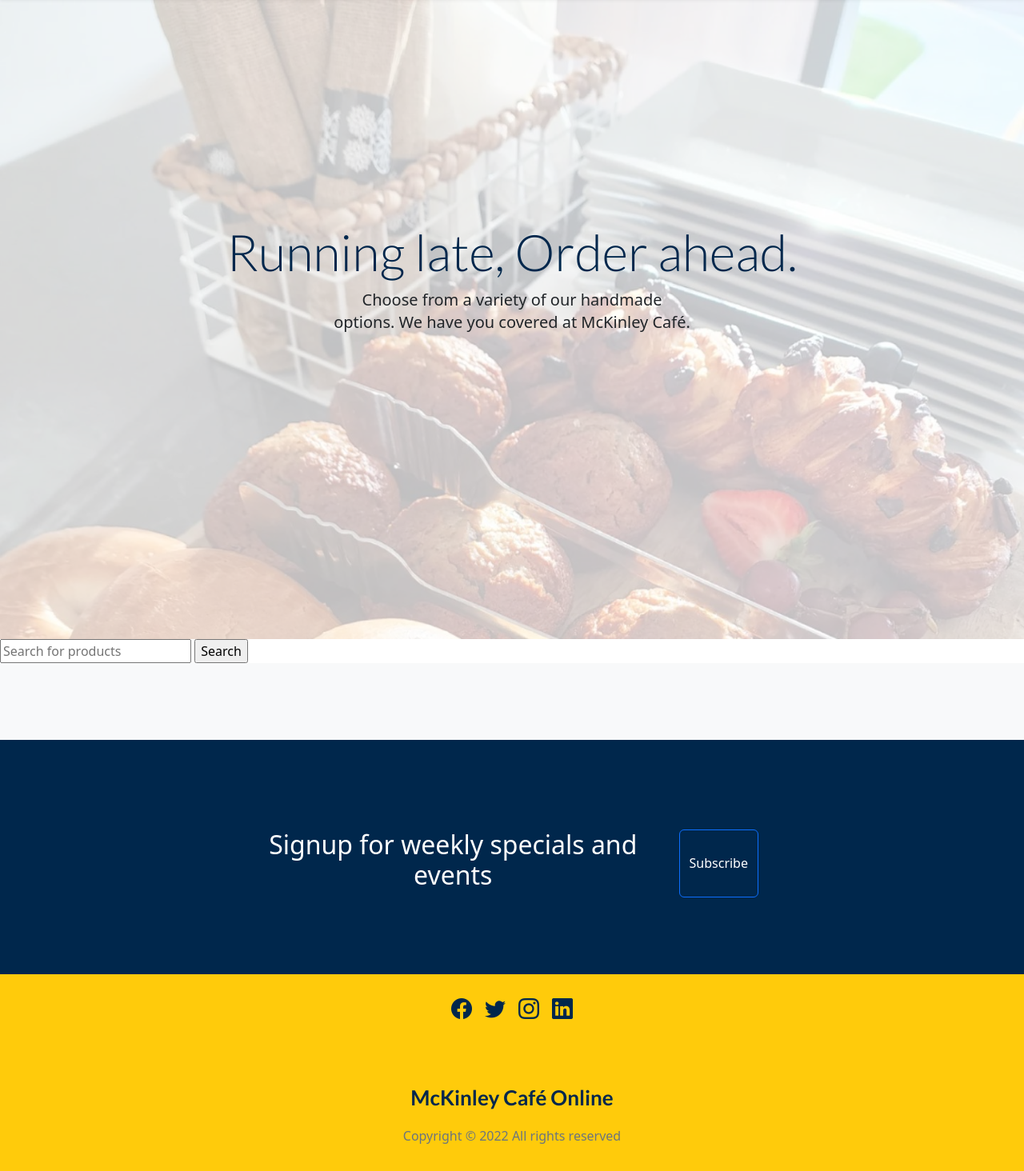
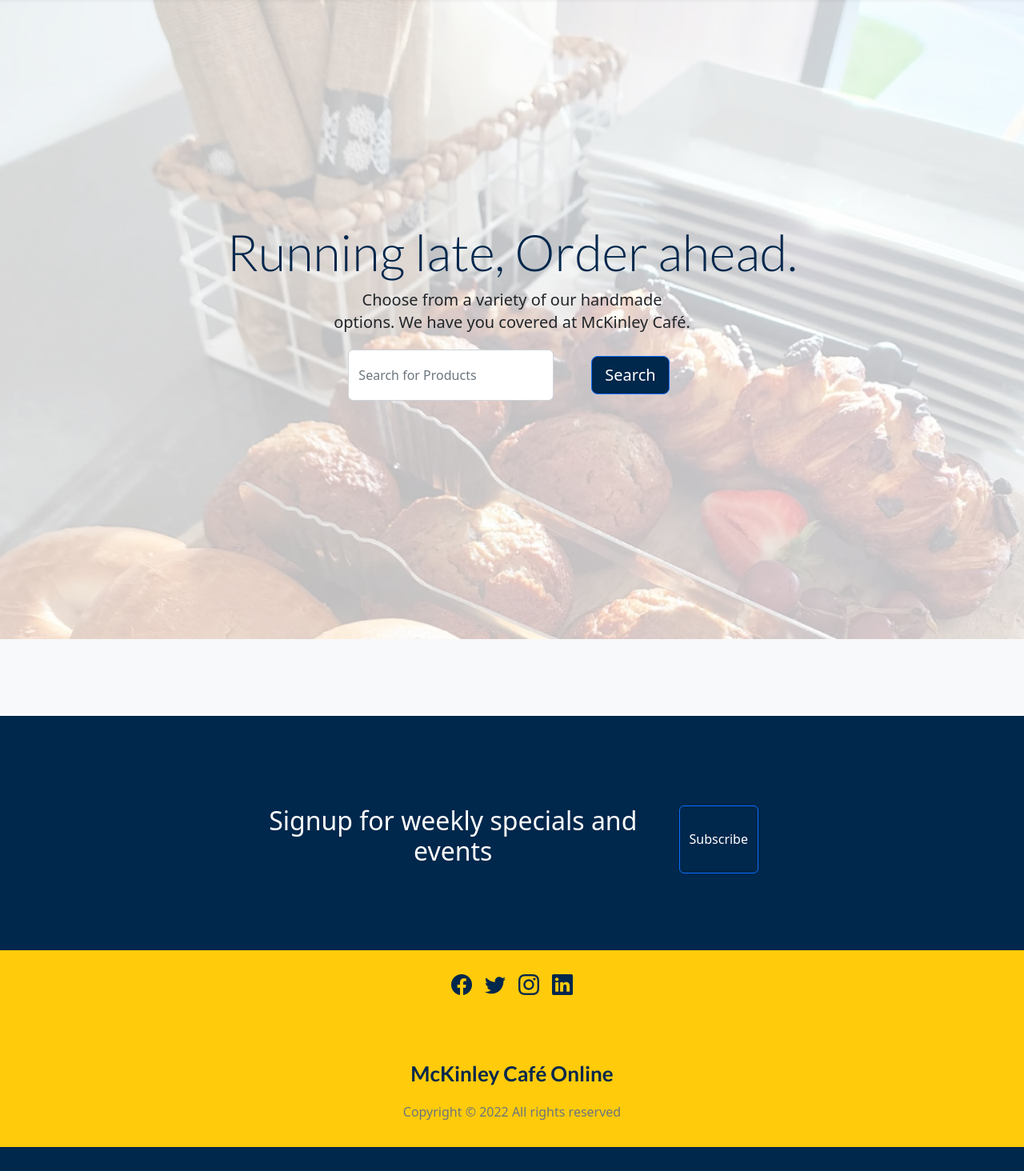
Before and after one commit to cfestein/cis435project, a PHP site: page /menu.php in a window 1280 px wide. Shown: the part 77-1541 px from the top of the page at 80% size. After the commit the page ends 1511 px from the top, so only its background shows below. Run offline with PHP 8.4, Linux system fonts and the light colour scheme; data that the repository does not hold is empty; some libraries are stand-ins or nearby versions.

Commit message:
Fixed Cart Error and Enhanced the look of search

```diff
--- a/menu.php
+++ b/menu.php
@@ -5,10 +5,10 @@ error_reporting(E_ALL);
 
 include_once("db.inc");
 $searchq = "";
-if(isset($_POST['search'])){
+if (isset($_POST['search'])) {
     $searchq = $_POST['search'];
     //input sanitization
-    $searchq = preg_replace("#[^a-z]#i","",$searchq);
+    $searchq = preg_replace("#[^a-z]#i", "", $searchq);
 }
 
 $query = "SELECT * FROM Products WHERE product_name LIKE '%$searchq%' OR description LIKE '%$searchq%'";
@@ -20,7 +20,7 @@ $products = $statement1->fetchAll();
 //     print_r($product);
 // }
 $statement1->closeCursor();
-$searchq ='';
+$searchq = '';
 
 ?>
 
@@ -38,12 +38,12 @@ $searchq ='';
     <script type="text/javascript" src="http://ajax.googleapis.com/ajax/libs/jquery/2.1.3/jquery.min.js"></script>
 
     <!-- Add Button Script -->
-    <script type="text/javascript"  language="javascript">
+    <script type="text/javascript" language="javascript">
         $(document).ready(function() {
             $("button").click(function(e) {
                 e.preventDefault();
                 var btnClass = $(this).attr('class');
-                if(btnClass == "add"){
+                if (btnClass == "add") {
                     $.ajax({
                         type: "POST",
                         url: "test.php",
@@ -99,7 +99,7 @@ $searchq ='';
                     </li>
                 </ul>
 
-                <button class="btn btn-lg btn-primary" type="button" data-bs-toggle="collapse" data-bs-target="#navbarHeader" aria-controls="navbar" aria-expanded="false" aria-label="Toggle navigation" onclick="location.href='../shopping-cart.php'">
+                <button class="btn btn-lg btn-primary" type="button" data-bs-toggle="collapse" data-bs-target="#navbarHeader" aria-controls="navbar" aria-expanded="false" aria-label="Toggle navigation" onclick="window.location.href='shopping-cart.php'">
                     <i class="bi bi-cart-fill"> </i>Cart
                 </button>
             </div>
@@ -122,6 +122,10 @@ $searchq ='';
                                     Choose from a variety of our handmade options. We have you
                                     covered at McKinley Café.
                                 </p>
+                                <form action="menu.php" class="btn-group me-2" method="POST">
+                                    <input type="text" name="search" class="form-control me-5" placeholder="Search for Products">
+                                    <input type="submit" class="btn btn-lg btn-primary my-2" style="border-radius: .5rem;" value="Search">
+                                </form>
                             </div>
                         </div>
                     </div>
@@ -131,10 +135,6 @@ $searchq ='';
         <!-- Jumbotron End -->
     </main>
     <!-- Menu -->
-    <form action="menu.php" method="post">
-        <input type="text" name="search" placeholder="Search for products">
-        <input type="submit" value="Search"/>
-    </form>
     <section>
         <div class="album py-5 bg-light">
             <div class="container">
```
